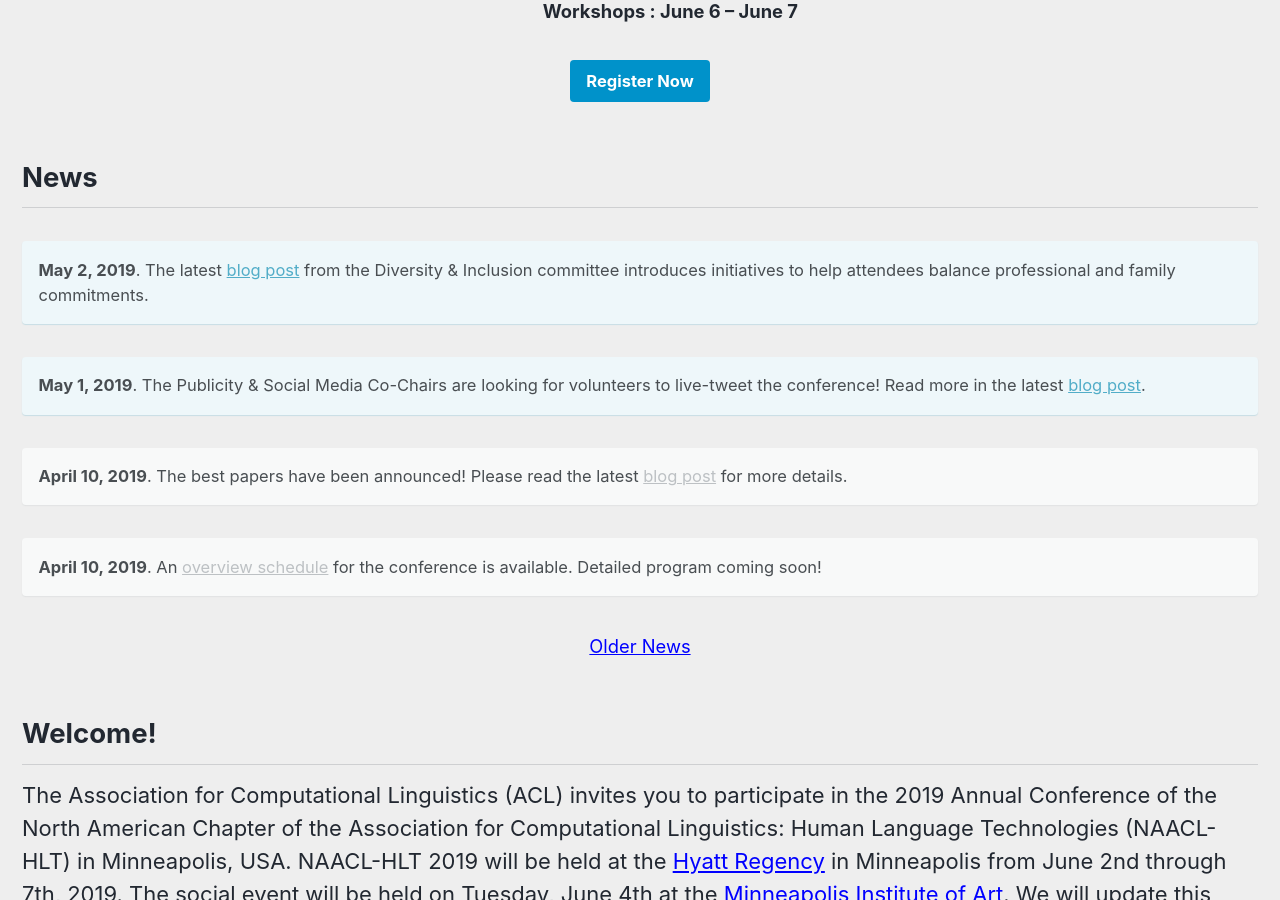
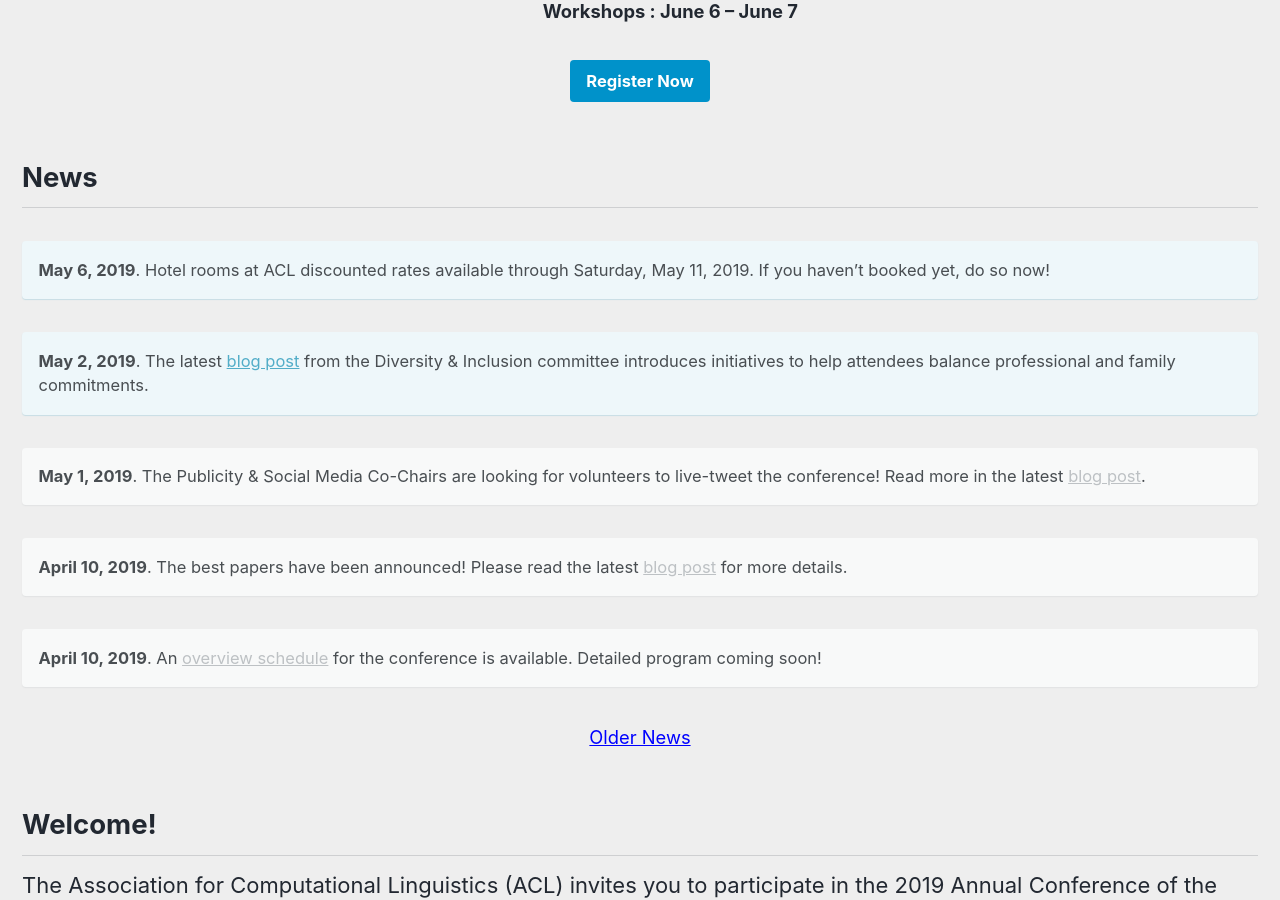
Before and after one commit to naacl-org/naacl-2021-website, a Jekyll site: the page built from _pages/home.md, in a window 1280 px wide and 900 px high, scrolled down 803 px. Built offline with Jekyll 4.4.1, drawn with Linux system fonts in a browser that asks for light colours; nearby versions of some CDN libraries.

Commit message:
Add notice about hotel rooms.

```diff
--- a/_pages/home.md
+++ b/_pages/home.md
@@ -18,11 +18,14 @@ excerpt: "<br/><br/>"
 
 <h2>News</h2>
 
+**May 6, 2019**. Hotel rooms at ACL discounted rates available through Saturday, May 11, 2019. If you haven't booked yet, do so now!
+{: .notice--info}
+
 **May 2, 2019**. The latest [blog post](/blog/childcare-and-parental-inclusion/) from the Diversity & Inclusion committee introduces initiatives to help attendees balance professional and family commitments.
 {: .notice--info}
 
 **May 1, 2019**. The Publicity &amp; Social Media Co-Chairs are looking for volunteers to live-tweet the conference! Read more in the latest [blog post](blog/livetweet-sign-up/).
-{: .notice--info}
+{: .notice}
 
 **April 10, 2019**. The best papers have been announced! Please read the latest [blog post](/blog/best-papers/) for more details.
 {: .notice}
```
